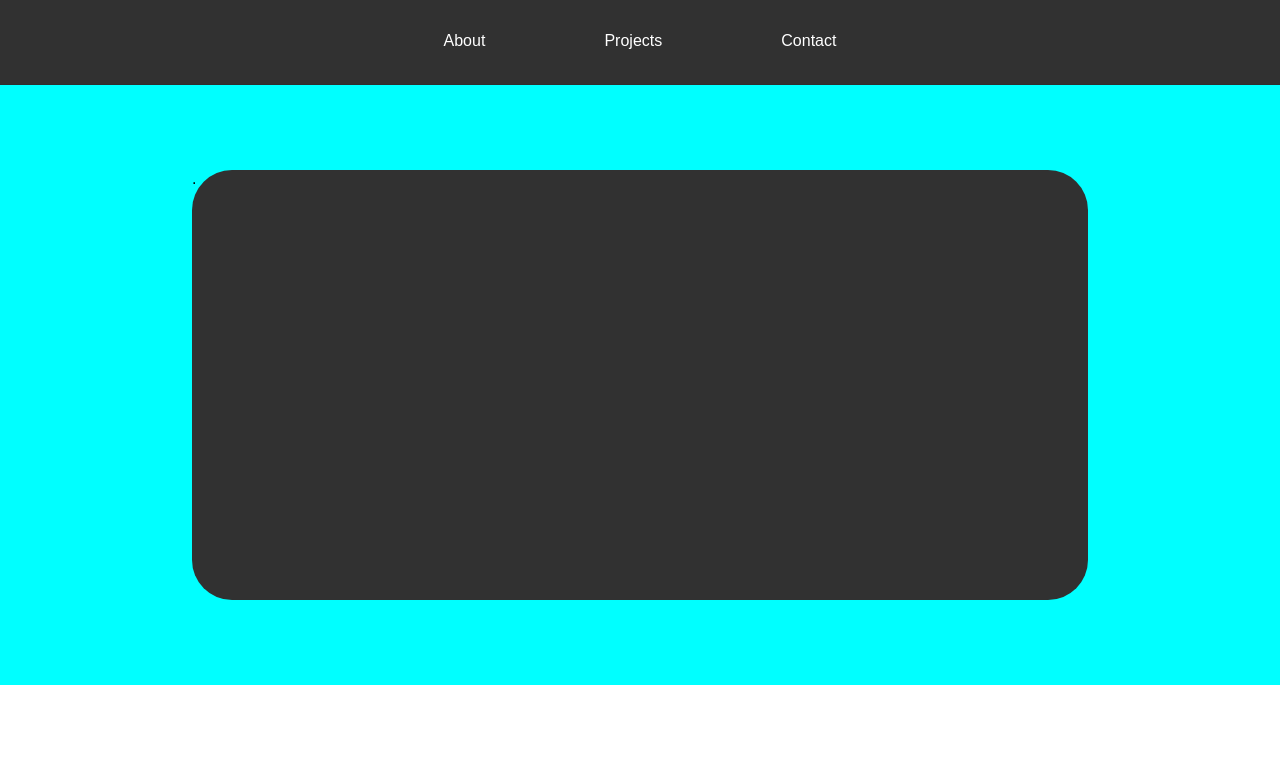
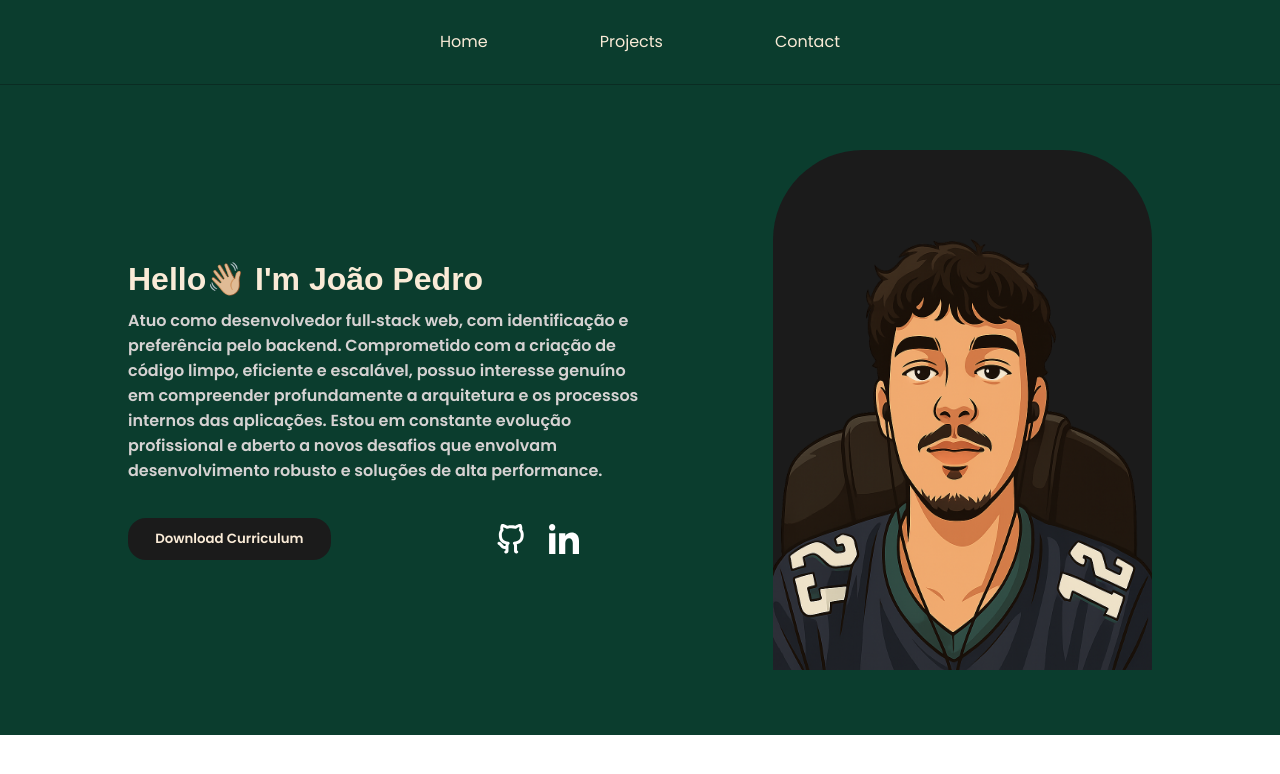
Before and after one commit to jppadilha1/portfolio-jp, a Next.js app: page / in a window 1280 px wide. Shown: the top 774 px of the page. Built offline with nearby package versions, Linux system fonts and the light colour scheme.

Commit message:
feat: v1 `header` and `main` components

```diff
--- a/pages/components/header/header.js
+++ b/pages/components/header/header.js
@@ -6,7 +6,7 @@ export function Header() {
       <div className={styles.header}>
         <div className={styles.options}>
           <div className={styles.about}>
-            <div className={styles.span}>About</div>
+            <div className={styles.span}>Home</div>
             <div className={styles.bar}></div>
           </div>
 
--- a/pages/components/header/header.module.css
+++ b/pages/components/header/header.module.css
@@ -1,11 +1,13 @@
+@import url("https://fonts.googleapis.com/css2?family=Poppins:wght@400;600;700&display=swap");
+
 .header {
   display: flex;
   align-items: center;
   justify-content: center;
   width: 100%;
   height: 85px;
-  border-bottom: 1px solid #0b0b0b0f;
-  background-color: #313131;
+  border-bottom: 1px solid #0b0b0b53;
+  background-color: #0b3d2e;
 }
 
 .options {
@@ -26,8 +28,9 @@
 }
 
 .span {
-  color: #fff;
+  color: antiquewhite;
   margin-bottom: 2px;
+  font-family: "Poppins", sans-serif;
 }
 
 .bar {
--- a/pages/components/main/main.js
+++ b/pages/components/main/main.js
@@ -1,10 +1,35 @@
 import style from "./main.module.css";
+import { GitHubIcon } from "../icons/github";
+import { LinkedInIcon } from "../icons/linkedln";
 
 export function Main() {
   return (
     <>
       <div className={style.main}>
-        <div className={style.info}>.</div>
+        <div className={style.info}>
+          <div className={style.desc}>
+            <h1>Hello👋🏼 I'm João Pedro</h1>
+            <p>
+              Atuo como desenvolvedor full‑stack web, com identificação e
+              preferência pelo backend. Comprometido com a criação de código
+              limpo, eficiente e escalável, possuo interesse genuíno em
+              compreender profundamente a arquitetura e os processos internos
+              das aplicações. Estou em constante evolução profissional e aberto
+              a novos desafios que envolvam desenvolvimento robusto e soluções
+              de alta performance.
+            </p>
+            <div className={style.maincontacts}>
+              <button>Download Curriculum</button>
+              <div className={style.icons}>
+                <GitHubIcon />
+                <LinkedInIcon />
+              </div>
+            </div>
+          </div>
+          <div className={style.image}>
+            <img src="/me.png" alt="my photo"></img>
+          </div>
+        </div>
       </div>
     </>
   );
--- a/pages/components/main/main.module.css
+++ b/pages/components/main/main.module.css
@@ -1,15 +1,75 @@
+@import url("https://fonts.googleapis.com/css2?family=Poppins:wght@400;600;700&display=swap");
+
 .main {
   display: flex;
-  background-color: aqua;
+  background-color: #0b3d2e;
   align-items: center;
   justify-content: center;
   width: auto;
-  height: 600px;
+  height: 650px;
 }
 
 .info {
-  background-color: #313131;
-  width: 70%;
-  height: 430px;
-  border-radius: 40px;
+  width: 80%;
+  height: 80%;
+  display: flex;
+  align-items: center;
+  justify-content: space-between;
 }
+
+.info .image {
+  height: 100%;
+  width: 37%;
+  display: flex;
+  flex-direction: column;
+  justify-content: flex-end;
+  background-color: #1b1b1b;
+  border-radius: 90px;
+}
+
+.image img {
+  height: 85%;
+  width: 100%;
+}
+
+.desc {
+  width: 50%;
+}
+
+.desc h1 {
+  margin-bottom: 10px;
+  color: antiquewhite;
+}
+
+.desc p {
+  color: #d6d2d2;
+  font-size: medium;
+  font-weight: 600;
+  font-family: "Poppins", sans-serif;
+  margin-bottom: 35px;
+}
+
+.maincontacts {
+  width: 88%;
+  height: 42px;
+  display: flex;
+  justify-content: space-between;
+}
+
+.maincontacts button {
+  border: none;
+  color: antiquewhite;
+  font-family: "Poppins", sans-serif;
+  font-weight: 600;
+  background-color: #1b1b1b;
+  width: 45%;
+  border-radius: 18px;
+}
+
+.icons {
+  width: 18%;
+  height: 100%;
+  display: flex;
+  align-items: center;
+  justify-content: space-between;
+}
```
